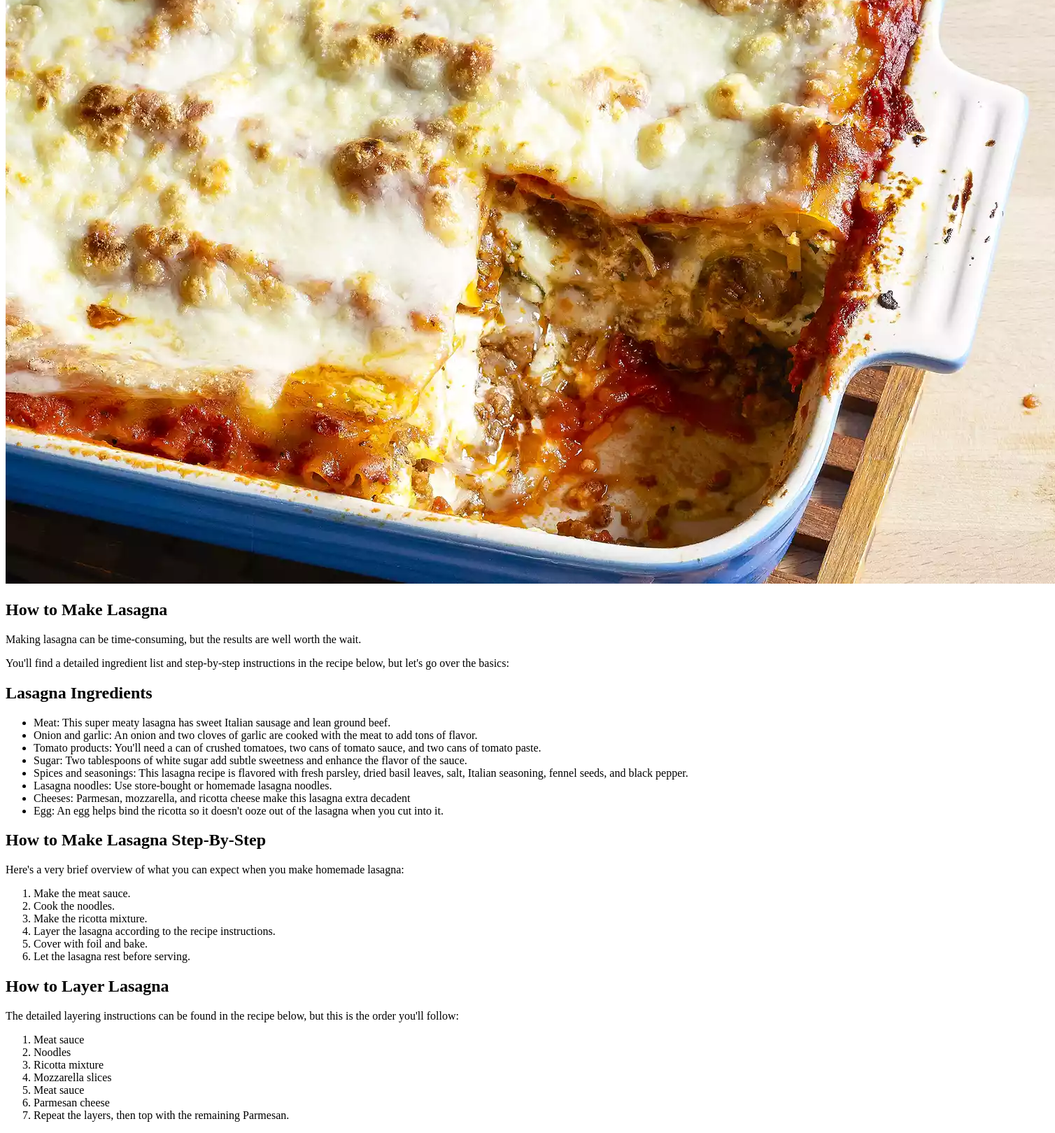
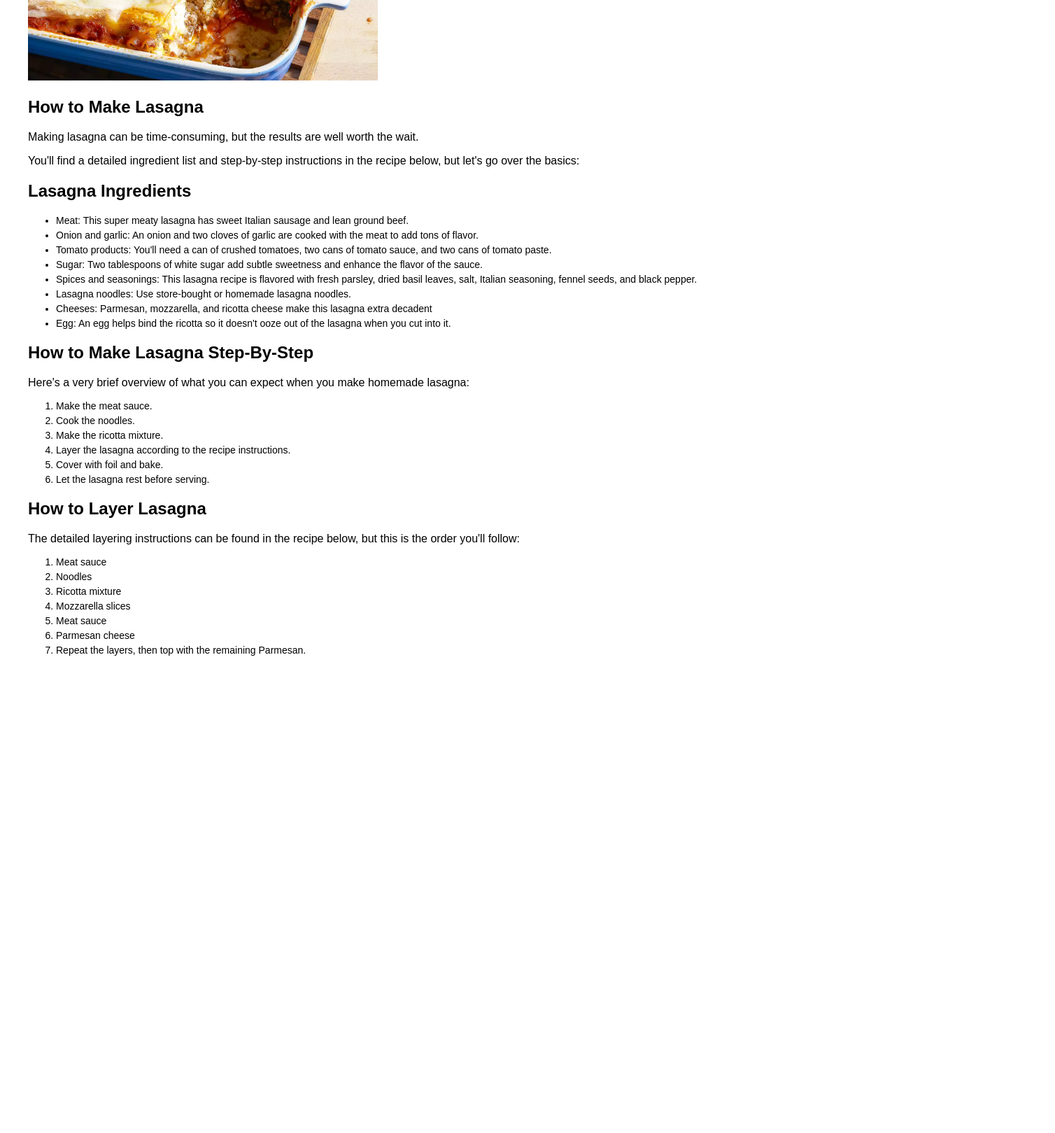
Before and after one commit to Isenhor/odin-recipes, a plain HTML site: page lasagna.html in a window 1280 px wide. Shown: the part 459-2078 px from the top of the page at 70% size, 1508 px wide, since content can reach past the window. After the commit the page ends 1412 px from the top, so only its background shows below. Drawn offline with Linux system fonts and the light colour scheme.

Commit message:
Added style.css

```diff
--- a/lasagna.html
+++ b/lasagna.html
@@ -1,40 +1,58 @@
 <!DOCTYPE html>
 <html lang="en">
+
 <head>
     <meta charset="UTF-8">
     <meta name="viewport" content="width=device-width, initial-scale=1.0">
     <title>Lasagna</title>
+    <link rel="stylesheet" href="./style/styles.css">
 </head>
+
 <body>
+    <div class="container">
+
         <ul>
             <li><a href="index.html">Home</a></li>
             <li><a href="#!">Lasagna Recipe</a></li>
             <li><a href="old-fashioned-potato-salad.html">Old-Fashioned Potato Salad</a></li>
             <li><a href="white-gazpacho.html">White Gazpacho</a></li>
         </ul>
-
-    <h1>World's Best Lasagna</h1>
-    <img src="./images/lasagna.webp" alt="Lasagna">
-
-    <h2>How to Make Lasagna</h2>
-    <p>Making lasagna can be time-consuming, but the results are well worth the wait.</p>
-    <p>You'll find a detailed ingredient list and step-by-step instructions in the recipe below, but let's go over the basics:</p>
-
-    <h2>Lasagna Ingredients</h2>
-    <ul>
+        <section class="description">
+            <h1 class="description__title">World's Best Lasagna</h1>
+            <img src="./images/lasagna.webp" alt="Lasagna" class="description__img">
+        </section>
+        <section class="section">
+            <h2 class="section__title">How to Make Lasagna</h2>
+            <p class="section__text">Making lasagna can be time-consuming, but the results are well worth the wait.</p>
+            <p class="section__text">You'll find a detailed ingredient list and step-by-step instructions in the recipe
+                below, but let's go over
+                the
+                basics:</p>
+        </section>
+        <section class="section">
+            <h2 class="section__title">Lasagna Ingredients</h2>
+            <ul class="section__list">
                 <li>Meat: This super meaty lasagna has sweet Italian sausage and lean ground beef.</li>
-        <li>Onion and garlic: An onion and two cloves of garlic are cooked with the meat to add tons of flavor.</li>
-        <li>Tomato products: You'll need a can of crushed tomatoes, two cans of tomato sauce, and two cans of tomato paste.</li>
+                <li>Onion and garlic: An onion and two cloves of garlic are cooked with the meat to add tons of flavor.
+                </li>
+                <li>Tomato products: You'll need a can of crushed tomatoes, two cans of tomato sauce, and two cans of
+                    tomato
+                    paste.</li>
                 <li>Sugar: Two tablespoons of white sugar add subtle sweetness and enhance the flavor of the sauce.</li>
-        <li>Spices and seasonings: This lasagna recipe is flavored with fresh parsley, dried basil leaves, salt, Italian seasoning, fennel seeds, and black pepper.</li>
+                <li>Spices and seasonings: This lasagna recipe is flavored with fresh parsley, dried basil leaves, salt,
+                    Italian
+                    seasoning, fennel seeds, and black pepper.</li>
                 <li>Lasagna noodles: Use store-bought or homemade lasagna noodles.</li>
                 <li>Cheeses: Parmesan, mozzarella, and ricotta cheese make this lasagna extra decadent</li>
                 <li>Egg: An egg helps bind the ricotta so it doesn't ooze out of the lasagna when you cut into it.</li>
             </ul>
+        </section>
 
-    <h2>How to Make Lasagna Step-By-Step</h2>
-    <p>Here's a very brief overview of what you can expect when you make homemade lasagna:</p>
-    <ol>
+        <section class="section">
+            <h2 class="section__title">How to Make Lasagna Step-By-Step</h2>
+            <p class="section__text">Here's a very brief overview of what you can expect when you make homemade lasagna:
+            </p>
+            <ol class="section__list">
                 <li>Make the meat sauce.</li>
                 <li>Cook the noodles.</li>
                 <li>Make the ricotta mixture.</li>
@@ -42,10 +60,13 @@
                 <li>Cover with foil and bake.</li>
                 <li>Let the lasagna rest before serving.</li>
             </ol>
+        </section>
 
-    <h2>How to Layer Lasagna</h2>
-    <p>The detailed layering instructions can be found in the recipe below, but this is the order you'll follow:</p>
-    <ol>
+        <section class="section">
+            <h2 class="section__title">How to Layer Lasagna</h2>
+            <p class="section__text">The detailed layering instructions can be found in the recipe below, but this is
+                the order you'll follow:</p>
+            <ol class="section__list">
                 <li>Meat sauce</li>
                 <li>Noodles</li>
                 <li>Ricotta mixture</li>
@@ -54,5 +75,11 @@
                 <li>Parmesan cheese</li>
                 <li>Repeat the layers, then top with the remaining Parmesan.</li>
             </ol>
+        </section>
+
+    </div>
+
+
 </body>
+
 </html>
--- /dev/null
+++ b/style/styles.css
@@ -0,0 +1,30 @@
+body {
+    font-family: Arial, Helvetica, sans-serif;
+}
+
+.container {
+    width: 1200px;
+    margin: 0 auto;
+    padding: 0 15px;
+}
+
+
+.description__title {
+    font-size: 40px;
+    font-weight: 900;
+}
+.description__img {
+    width: 500px;
+    height: auto;
+}
+
+.section__title {
+    font-size: 24px;
+}
+.section__text {
+    font-size: 16px;
+}
+.section__list li {
+    font-size: 14px;
+    margin-bottom: 5px;
+}
```
Also changed, not shown: index.html (+7 -0 lines), old-fashioned-potato-salad.html (+41 -13 lines), white-gazpacho.html (+29 -15 lines). Lines whose indentation alone changed are shown as unchanged.
